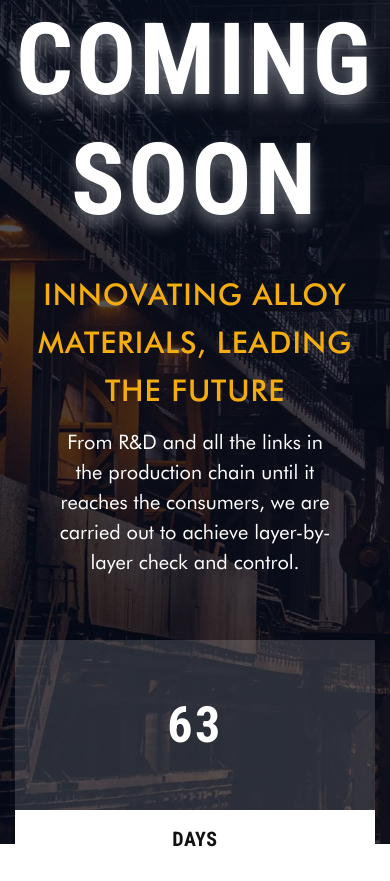
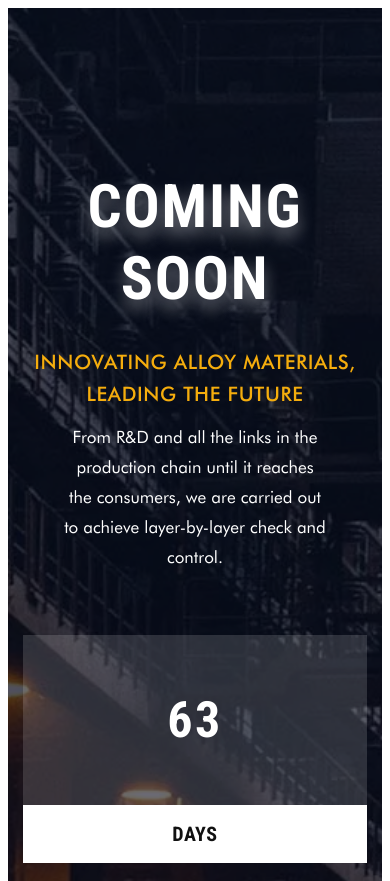
Before and after one commit to TankIIGroup/comingsoon, a plain HTML site: page index.html in a window 390 px wide. Shown: the top 881 px of the page. Drawn offline with Linux system fonts and the light colour scheme.

Commit message:
多浏览器适配

```diff
--- a/index.html
+++ b/index.html
@@ -28,6 +28,7 @@
 </head>
 
 <body>
+    <section>
         <div class="background-overlay"></div>
         <div class="container">
             <h3 class="heading">
@@ -45,9 +46,9 @@
                 data-id="d7e5bac" data-element_type="widget" data-widget_type="cms_countdown.default">
                 <div class="elementor-widget-container">
                     <div class="cms-countdown-wrap">
-                    <div class="cms-countdown" data-month="Month" data-months="Months" data-day="Day" data-days="Days"
-                        data-hour="Hour" data-hours="Hours" data-minute="Minute" data-minutes="Minutes"
-                        data-second="Second" data-seconds="Seconds">
+                        <div class="cms-countdown" data-month="Month" data-months="Months" data-day="Day"
+                            data-days="Days" data-hour="Hour" data-hours="Hours" data-minute="Minute"
+                            data-minutes="Minutes" data-second="Second" data-seconds="Seconds">
                             <div class="countdown-item">
                                 <div class="countdown-item-inner">
                                     <div class="countdown-amount" id="labelDay">-</div>
@@ -81,6 +82,7 @@
                 <span>We are currently working hard building this page.</span>
             </h6>
         </div>
+    </section>
 </body>
 
 </html>
--- a/style.css
+++ b/style.css
@@ -54,18 +54,14 @@ html {
   height: 100%;
 }
 
-body {
+section {
   background-image: url("images/theme-10.webp");
   background-position: center center;
   background-repeat: no-repeat;
   background-size: cover;
   margin: 0;
-  padding: 0;
-  width: 100%;
-  height: 100%;
-  display: flex;
-  justify-content: center;
-  align-items: center;
+  padding: 163px 0;
+  position: relative;
 }
 
 .background-overlay {
@@ -80,10 +76,12 @@ body {
   z-index: 1;
   top: 0;
   left: 0;
+  right: 0;
+  bottom: 0;
 }
 
 .container {
-  width: 1200px;
+  max-width: 1200px;
   padding: 0 15px;
   margin: auto;
   z-index: 2;
@@ -174,6 +172,24 @@ h6 span {
   box-sizing: border-box;
 }
 
+@media (max-width: 767px) {
+  .heading span {
+    font-size: 60px;
+  }
+
+  .widget span {
+    font-size: 20px;
+  }
+
+  .editor span {
+    font-size: 17px;
+  }
+
+  h6 span {
+    font-size: 18px;
+  }
+}
+
 .cms-countdown {
   display: flex;
   flex-wrap: wrap;
@@ -230,3 +246,29 @@ h6 span {
     width: 100%;
   }
 }
+
+@media (max-width: 1024px) {
+  .elementor-269
+    .elementor-element.elementor-element-401722e
+    > .elementor-widget-container {
+    padding: 0px 0px 0px 0px;
+  }
+}
+
+@media (max-width: 767px) {
+  .elementor-269 .elementor-element.elementor-element-d586345 .custom-heading {
+    font-size: 60px;
+  }
+
+  .elementor-269 .elementor-element.elementor-element-847cd30 .custom-heading {
+    font-size: 20px;
+  }
+
+  .elementor-269 .elementor-element.elementor-element-401722e {
+    font-size: 17px;
+  }
+
+  .elementor-269 .elementor-element.elementor-element-e1efac8 .custom-heading {
+    font-size: 18px;
+  }
+}
```
Lines whose indentation alone changed are shown as unchanged.
